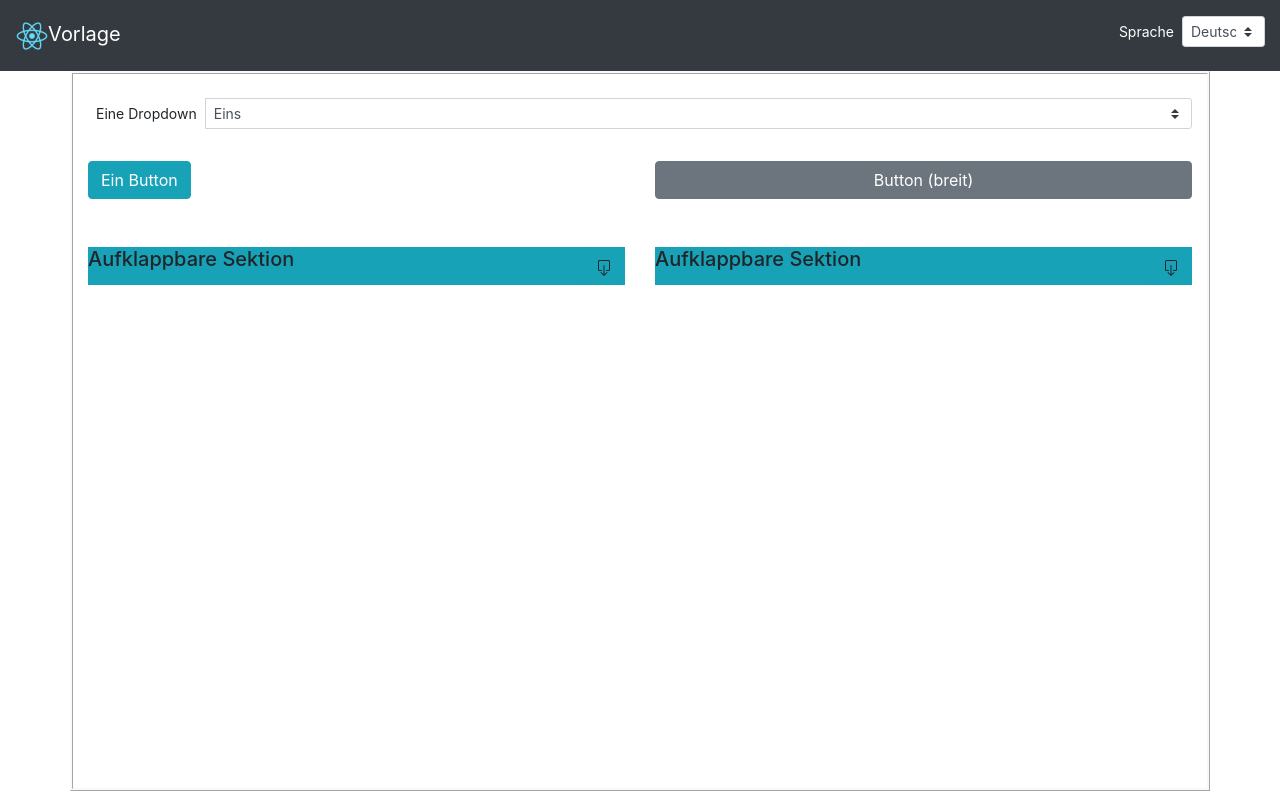
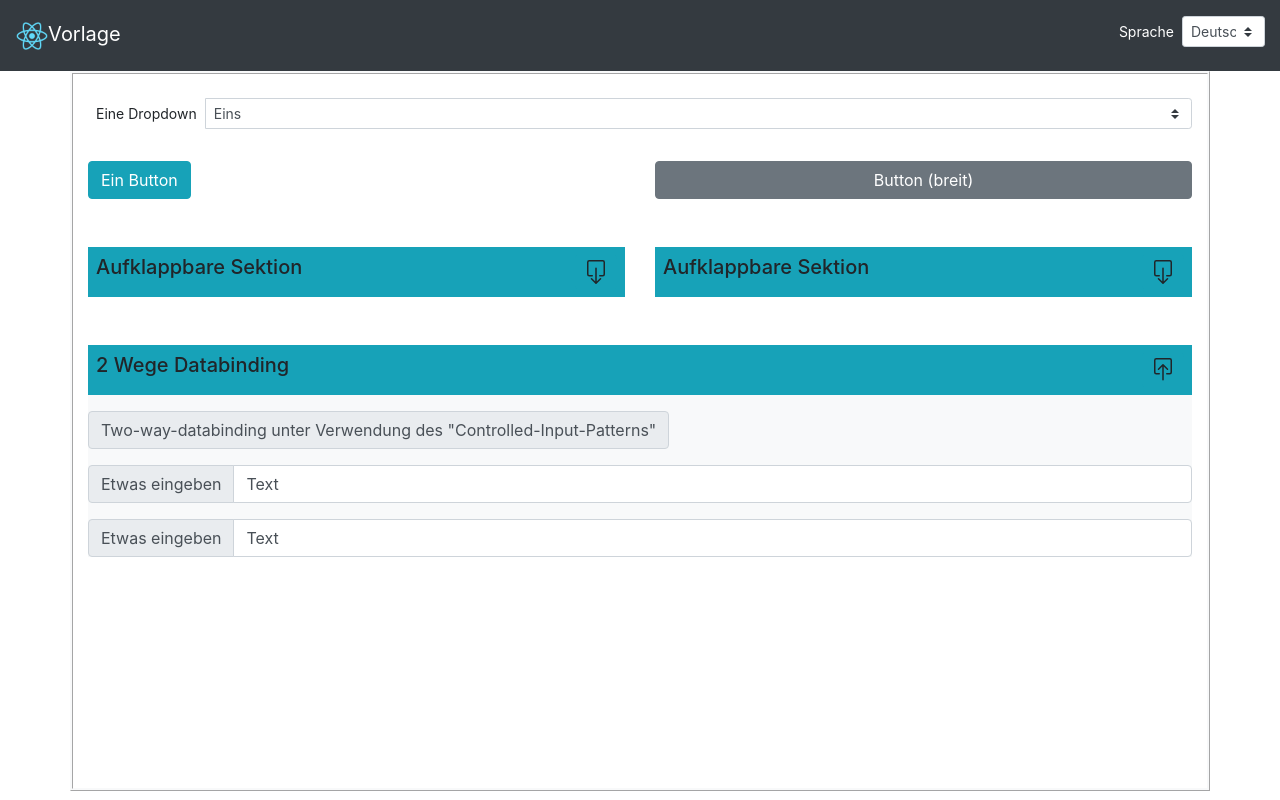
Before and after one commit to akapernaros/react-spa-template, a React (Create React App) app: page / in a window 1280 px wide. Built offline with nearby package versions, Linux system fonts and the light colour scheme.

Commit message:
Fixed layout issue (ExandableSec) and tried out 2wayDatabindging

```diff
--- a/package.json
+++ b/package.json
@@ -1,6 +1,6 @@
 {
   "name": "react-spa-template",
-  "version": "0.6.0",
+  "version": "0.6.1",
   "author": {
     "name": "Andrew Kapernaros"
   },
--- a/src/App.js
+++ b/src/App.js
@@ -1,13 +1,21 @@
 import React from 'react';
 import 'bootstrap/dist/css/bootstrap.min.css'
 import './App.css';
-import { Trans, withTranslation } from "react-i18next";
-import { Widget } from "./shared/components";
+import {Trans, withTranslation} from "react-i18next";
+import {Widget} from "./shared/components";
 import Header from './components/header/header'
 
 
 export class App extends React.Component {
+    constructor(props) {
+        super(props);
+        this.state = {value: "Text"};
+        this.updateField = this.updateField.bind(this);
+    }
 
+    updateField(event) {
+        this.setState({value: event.target.value})
+    }
 
     test() {
         alert("Test");
@@ -22,10 +30,10 @@ export class App extends React.Component {
                     <div className="row pt-4">
                         <div className="input-group input-group-sm col">
                             <label className="col-form-label-sm px-2"><Trans>app.labels.dropdown</Trans></label>
-                <Widget.Dropdown emptyText={ this.props.t('common.message.dropdown') }>
-                  <option value="1">{ this.props.t('app.select.one') }</option>
-                  <option value="2">{ this.props.t('app.select.two') }</option>
-                  <option value="3">{ this.props.t('app.select.three') }</option>
+                            <Widget.Dropdown emptyText={this.props.t('common.message.dropdown')}>
+                                <option value="1">{this.props.t('app.select.one')}</option>
+                                <option value="2">{this.props.t('app.select.two')}</option>
+                                <option value="3">{this.props.t('app.select.three')}</option>
                             </Widget.Dropdown>
                         </div>
                     </div>
@@ -37,32 +45,59 @@ export class App extends React.Component {
                         </div>
                         <div className="col">
                             <Widget.Button type={Widget.BUTTON_TYPE.NORMAL} onClick={this.test}
-                               fullWidth={ true } title={ this.props.t('app.labels.button-block') }>
+                                           fullWidth={true} title={this.props.t('app.labels.button-block')}>
                                 <Trans>app.labels.button-block</Trans>
                             </Widget.Button>
                         </div>
                     </div>
                     <div className={"row py-4"}>
                         <div className="col">
-                   <Widget.ExpandableSection title={ this.props.t('app.labels.expandable') } expanded={ false }>
+                            <Widget.ExpandableSection title={this.props.t('app.labels.expandable')} expanded={false}>
                                 <Widget.ExpandableTabBody>
                                     <div className="py-2">
-                            { this.props.t('app.text.tabbody') }
+                                        {this.props.t('app.text.tabbody')}
                                     </div>
                                 </Widget.ExpandableTabBody>
                             </Widget.ExpandableSection>
                         </div>
                         <div className="col">
-                    <Widget.ExpandableSection title={ this.props.t('app.labels.expandable') } expanded={ false }>
+                            <Widget.ExpandableSection title={this.props.t('app.labels.expandable')} expanded={false}>
                                 <Widget.ExpandableTabBody>
                                     <div className="py-2">
-                                { this.props.t('app.text.tabbody') }
+                                        {this.props.t('app.text.tabbody')}
                                     </div>
                                     <div className="py-2">
                                         <Widget.Button type={Widget.BUTTON_TYPE.NORMAL} onClick={this.test}
-                                               fullWidth={ true } title={ this.props.t('app.labels.button-block') }>
+                                                       fullWidth={true} title={this.props.t('app.labels.button-block')}>
                                             <Trans>app.labels.button-block</Trans>
                                         </Widget.Button>
+                                    </div>
+                                </Widget.ExpandableTabBody>
+                            </Widget.ExpandableSection>
+                        </div>
+                    </div>
+                    <div className="row py-4">
+                        <div className="col">
+                            <Widget.ExpandableSection title={this.props.t('app.labels.twoway')} expanded={true}>
+                                <Widget.ExpandableTabBody>
+                                    <div className="input-group my-3">
+                                        <span className="input-group-text"><Trans>app.text.twoway</Trans></span>
+                                    </div>
+                                    <div className="input-group my-3">
+                                        <div className="input-group-prepend">
+                                            <span
+                                                className="input-group-text"><Trans>app.labels.textinput</Trans></span>
+                                        </div>
+                                        <input type="text" className="form-control" value={this.state.value}
+                                               onChange={this.updateField}/>
+                                    </div>
+                                    <div className="input-group my-3">
+                                        <div className="input-group-prepend">
+                                            <span
+                                                className="input-group-text"><Trans>app.labels.textinput</Trans></span>
+                                        </div>
+                                        <input type="text" className="form-control" value={this.state.value}
+                                               onChange={this.updateField}/>
                                     </div>
                                 </Widget.ExpandableTabBody>
                             </Widget.ExpandableSection>
--- a/src/i18n/translation.de.json
+++ b/src/i18n/translation.de.json
@@ -22,7 +22,9 @@
       "dropdown": "Eine Dropdown",
       "button": "Ein Button",
       "button-block": "Button (breit)",
-      "expandable": "Aufklappbare Sektion"
+      "expandable": "Aufklappbare Sektion",
+      "twoway": "2 Wege Databinding",
+      "textinput": "Etwas eingeben"
     },
     "select": {
       "one": "Eins",
@@ -30,7 +32,8 @@
       "three": "Drei"
     },
     "text" : {
-      "tabbody": "Viel ein Text. Hier können auch andere Elemente untergebracht werden."
+      "tabbody": "Viel ein Text. Hier können auch andere Elemente untergebracht werden.",
+      "twoway": "Two-way-databinding unter Verwendung des \"Controlled-Input-Patterns\""
     }
   }
 }
--- a/src/i18n/translation.en.json
+++ b/src/i18n/translation.en.json
@@ -22,7 +22,9 @@
       "dropdown": "A Dropdown",
       "button": "A Button",
       "button-block": "Button Block",
-      "expandable": "Expandable Section"
+      "expandable": "Expandable Section",
+      "twoway": "2 Way Databinding",
+      "textinput": "Type something in"
     },
     "select": {
       "one": "One",
@@ -30,7 +32,8 @@
       "three": "Three"
     },
     "text" : {
-      "tabbody": "This is some text. You may also pass elements and other stuff"
+      "tabbody": "This is some text. You may also pass elements and other stuff",
+      "twoway": "Two-way-databinding using the \"Controlled-Input-Patterns\""
     }
   }
 }
--- a/src/shared/components/wdg.expandable-tab.js
+++ b/src/shared/components/wdg.expandable-tab.js
@@ -35,11 +35,11 @@ class WExpandableHeader extends React.Component {
         return <div className={ this.props.classes }>
                     <div className="row">
                         <div className={ "col" }>
-                            <div className="float-left">
+                            <div className="float-left m-2">
                                 <h5>{ this.props.title }</h5>
                             </div>
-                            <div className="float-right">
-                                <button className={ `btn ${this.props.classes}` } type="button" onClick={ this.toggle }> { this.getIcon() }</button>
+                            <div className="float-right m-2">
+                                <button className={ `btn btn-sm ${this.props.classes}` } type="button" onClick={ this.toggle }> { this.getIcon() }</button>
                             </div>
                         </div>
                     </div>
@@ -108,7 +108,7 @@ class WExpandableSection extends React.Component {
 }
 
 WExpandableSection.defaultProps = {
-    size: 16,
+    size: 24,
     expanded: false,
     headerClass: 'bg-info'
 }
```
Also changed, not shown: 2 other files (tests, documents, lock files or other folders). Lines whose indentation alone changed are shown as unchanged.
